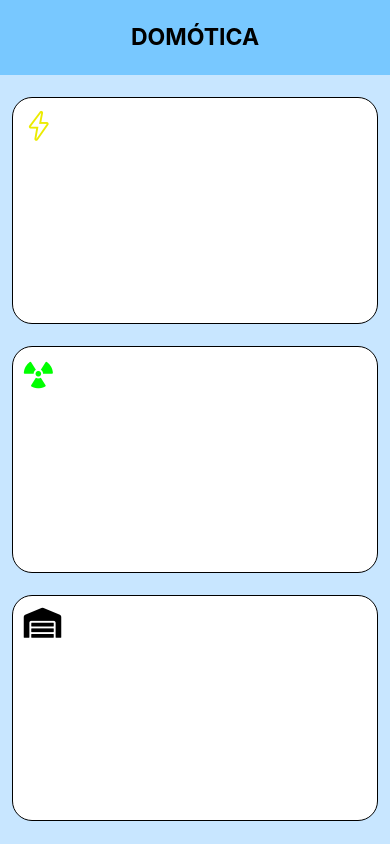
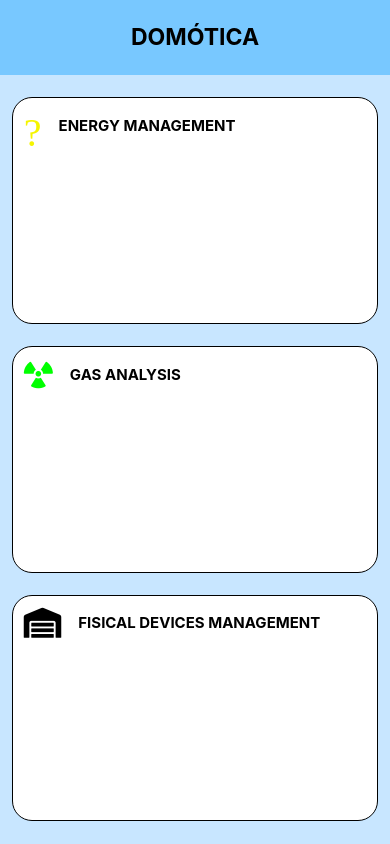
Before and after one commit to fenollh/Domotica-Arduino, a React Native app in the folder appReact1/: screen / in a window 390 px wide. Built offline with nearby package versions, Linux system fonts and the light colour scheme.

Commit message:
basic navigation

```diff
--- a/appReact1/App.js
+++ b/appReact1/App.js
@@ -1,42 +1,10 @@
-import React from 'react';
-import { StyleSheet, View, Text } from 'react-native';
-
-import Header from './src/components/header'
-import Section from './src/components/section'
+import React from 'react'
+import Main from './src/screens/main'
 
 export default class App extends React.Component {
   render(){
-    return (
-        <View style={styles.container}>
-          <Header/>
-          <View style={styles.body}>
-            <View style={styles.section}>
-              <Section type='energia'/>
-            </View>
-            <View style={styles.section}>
-              <Section type='quimica'/>
-            </View>
-            <View style={styles.section}>
-              <Section type='mecanica'/>
-            </View>
-          </View>
-        </View>
+    return(
+      <Main/>
     )
   }
 }
-
-const styles = StyleSheet.create({
-  container:{
-    flex: 1,
-    backgroundColor: 'rgb(200,230,255)',
-  },
-  body: {
-    flex:10,
-    padding: '3%',
-  },
-  section:{
-    flex:1,
-    marginVertical: '3%',
-
-  }
-});
--- a/appReact1/src/components/section.js
+++ b/appReact1/src/components/section.js
@@ -1,8 +1,7 @@
 import React from 'react'
-import { View, StyleSheet } from 'react-native'
+import { View, StyleSheet, Text, TouchableHighlight } from 'react-native'
 
-import Icon from 'react-native-vector-icons/Ionicons';
-import SimpleLineIcons from 'react-native-vector-icons/SimpleLineIcons';
+import Ionicons from 'react-native-vector-icons/Ionicons';
 import FontAwesome5 from 'react-native-vector-icons/FontAwesome5';
 
 export default class Section extends React.Component {
@@ -16,15 +15,19 @@ export default class Section extends React.Component {
 
     render(){
         let typeIcon
+        let title
         switch (this.state.type) {
             case 'energia':
-                typeIcon=<SimpleLineIcons name='energy' size={30} color='rgb(235,235,0)' />
+                typeIcon=<Ionicons name='ios-flash' size={40} color='rgb(245,245,0)' style={styles.icon}/>
+                title='ENERGY MANAGEMENT'
                 break
             case 'quimica':
-                typeIcon=<FontAwesome5 name='radiation' size={30} color='rgb(0,255,0)'/>
+                typeIcon=<FontAwesome5 name='radiation' size={30} color='rgb(0,255,0)' style={styles.icon}/>
+                title='GAS ANALYSIS'
                 break
             case 'mecanica':
-                typeIcon=<FontAwesome5 name='warehouse' size={30} color='rgb(0,0,0)'/>
+                typeIcon=<FontAwesome5 name='warehouse' size={30} color='rgb(0,0,0)' style={styles.icon}/>
+                title='FISICAL DEVICES MANAGEMENT'
                 break
         }
 
@@ -32,9 +35,9 @@ export default class Section extends React.Component {
             <View style ={styles.container}>
                 <View style={styles.header}>
                     {typeIcon}
+                    <Text style={styles.title}>{title}</Text>
                 </View>
                 <View style={styles.body}>
-                    {this.state.body}
                 </View>
             </View>
         )
@@ -53,8 +56,17 @@ const styles = StyleSheet.create({
     },
     header:{
         flex:1,
+        flexDirection: 'row',
     },
     body: {
         flex: 3,
     },
+    icon:{
+        marginEnd: '5%'
+    },
+    title:{
+        marginTop: '2%',
+        fontSize: 15,
+        fontWeight: 'bold',
+    },
 })
--- /dev/null
+++ b/appReact1/src/screens/body.js
@@ -0,0 +1,44 @@
+import React from 'react'
+import { View, TouchableOpacity, StyleSheet } from 'react-native'
+import Section from '../components/section'
+
+export default class BodyScreen extends React.Component{
+
+    constructor(props){
+        super(props)
+        this.state={
+            context: this.props.context,
+        }
+    }
+
+
+    render(){
+        return(
+            <View style={{flex:10, padding: '3%'}}>
+                <TouchableOpacity
+                style={styles.section}
+                activeOpacity={0.6}
+                onPress={() => this.state.context.setState({pageState: 1})}>
+                    <Section type='energia'/>
+                </TouchableOpacity>
+                <TouchableOpacity
+                style={styles.section}
+                activeOpacity={0.6}>
+                    <Section type='quimica'/>
+                </TouchableOpacity>
+                <TouchableOpacity
+                style={styles.section}
+                activeOpacity={0.6}>
+                    <Section type='mecanica'/>
+                </TouchableOpacity>
+            </View>
+        )
+    }
+}
+
+const styles=StyleSheet.create({
+    section:{
+        flex:1,
+        marginVertical: '3%',
+    },
+})
--- /dev/null
+++ b/appReact1/src/screens/energy.js
@@ -0,0 +1,28 @@
+import React from 'react'
+import { View, StyleSheet, Button } from 'react-native'
+
+export default class EnergyScreen extends React.Component {
+    constructor(props){
+        super(props)
+        this.state={
+            context: this.props.context
+        }
+    }
+
+    render(){
+        return(
+            <View style={styles.container}>
+                <Button
+                    title='back'
+                    onPress={() => this.state.context.setState({ pageState: 0 })}/>
+            </View>
+        )
+    }
+}
+
+const styles = StyleSheet.create({
+    container:{
+        flex: 10,
+        padding: '3%',
+    },
+})
--- /dev/null
+++ b/appReact1/src/screens/main.js
@@ -0,0 +1,48 @@
+import React from 'react';
+import { StyleSheet, View } from 'react-native';
+
+import Header from '../components/header'
+import EnergyScreen from '../screens/energy'
+import BodyScreen from './body';
+
+export default class Main extends React.Component {
+  constructor(props){
+    super(props)
+    this.state={
+        pageState: 0,
+    }
+  }
+  render(){
+    let page
+    switch (this.state.pageState){
+        case 0:
+            page=<BodyScreen context={this}/>
+            break;
+        case 1:
+            page=<EnergyScreen context={this}/>
+    }
+
+    return (
+        <View style={styles.container}>
+          <Header/>
+          {page}
+        </View>
+    )
+  }
+}
+
+const styles = StyleSheet.create({
+  container:{
+    flex: 1,
+    backgroundColor: 'rgb(200,230,255)',
+  },
+  body: {
+    flex:10,
+    padding: '3%',
+  },
+  section:{
+    flex:1,
+    marginVertical: '3%',
+
+  }
+});
```
